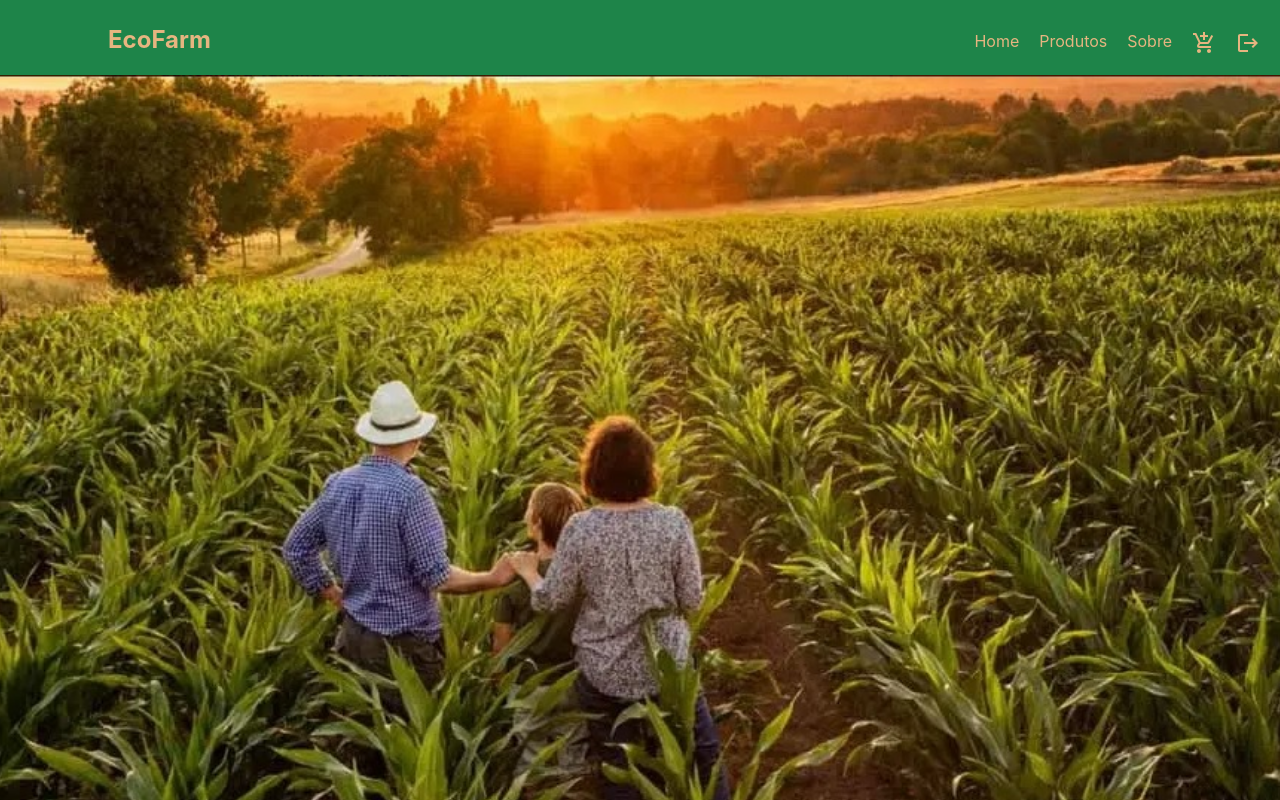
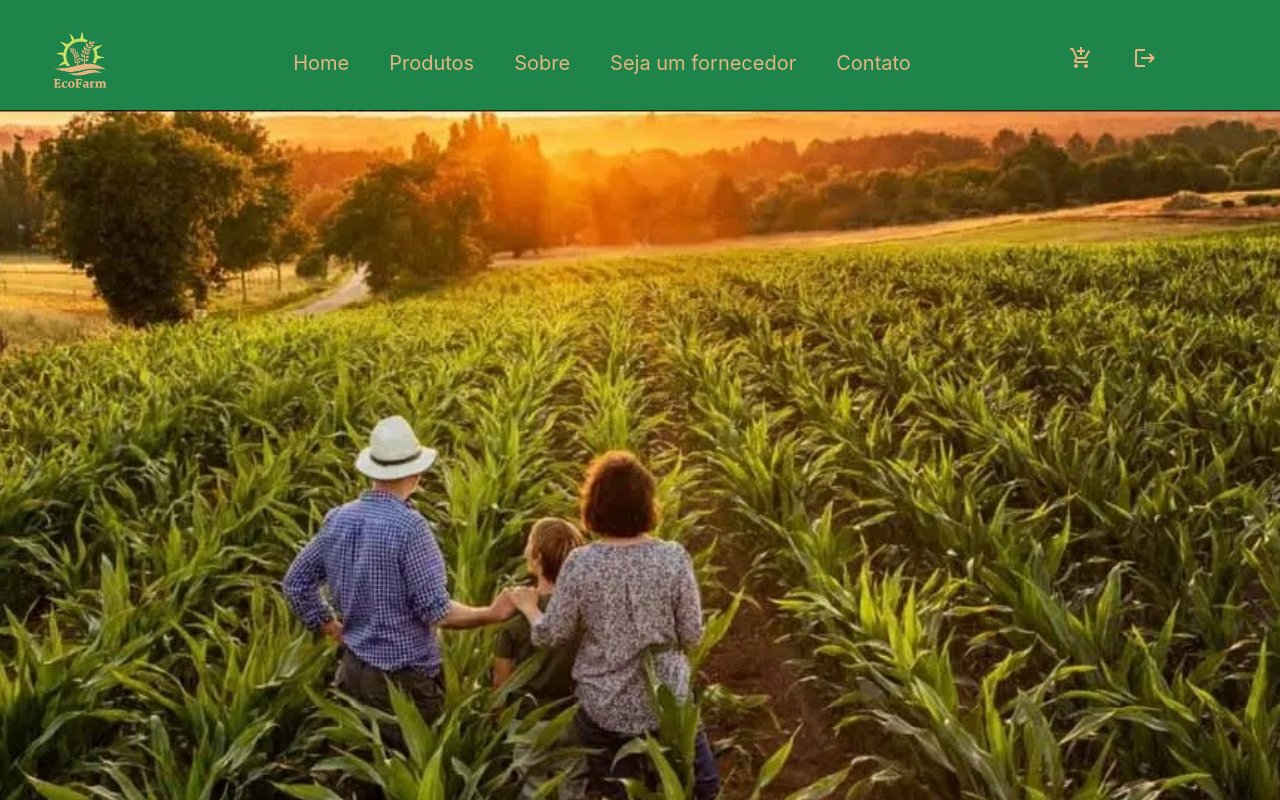
Before and after one commit to Fernanda-Chagas/Projeto-EcoFarm-React, a React (Create React App) app: page / in a window 1280 px wide. Shown: the top 800 px of the page. Built offline with nearby package versions, Linux system fonts and the light colour scheme.

Commit message:
@Fernanda-Chagas [Task: Componente Navbar estilizado]{12/09/2022 14:09

```diff
--- a/src/components/estaticos/navbar/Navbar.css
+++ b/src/components/estaticos/navbar/Navbar.css
@@ -9,9 +9,17 @@
     color:  #E6B580;
     width: 100%;
 }
+.loguinho{
+    background-image: url(EcoFarm.png);
+    background-size: 100%;
+    width: 110px;
+    height: 110px;
+    padding-right: 20px;
 
+
+}
 .menu-n{
-    align-items: flex-start;
+    align-items: flex-end;
     display: flex;
     flex-direction: row;
     justify-content: space-between;
@@ -20,24 +28,29 @@
     padding-left: 15px;
     padding-right: 15px;
     width: 90%;
-    margin-right: 5px;
+    margin-right: 100px;
 }
 
 .list-n{
     list-style: none;
     display: flex;
     cursor: pointer;
+    padding-bottom: 15px;
+    font-size: 20px;
 
 }
 
 .list-n li{
     padding-left: 20px;
     padding-top: 10px;
+    margin: 0 10px 0 10px;
 
 }
 
+
 .link {
     color:#E6B580;
+    font-size: large !important;
 
 }
 .list-n a:hover{
--- a/src/components/estaticos/navbar/Navbar.tsx
+++ b/src/components/estaticos/navbar/Navbar.tsx
@@ -8,26 +8,34 @@ function Navbar() {
 
     return (
         <nav  >
+
             <main id='basics' >
+
                 <section className='menu-n'  >
-                    <article >
-                        <h2 >
-                            EcoFarm
-                        </h2>
-                    </article>
 
+                    <div className='loguinho'></div>
                     <section>
                         <article>
                             <ul className='list-n'>
                                 <li><a href='#'>Home</a></li>
                                 <li><a href='#'>Produtos</a></li>
                                 <li><a href='#'>Sobre</a></li>
-                                <li><a href='#'><AddShoppingCartIcon /></a></li>
-                                <li> <Link to='/login' className='link'><LogoutIcon /></Link> </li>
+                                <li><a href='#'>Seja um fornecedor</a></li>
+                                <li><a href='#'>Contato</a></li>
+
                             </ul>
+
                         </article>
                     </section>
-                    </section>
+                    <section>
+                            <article>
+                                <ul className='list-n'>
+                                    <li><a href='#'><AddShoppingCartIcon/></a></li>
+                                    <li> <Link to='/login' className='link' ><LogoutIcon /></Link> </li>
+                                </ul>
+                            </article>
+                            </section>
+                </section>
             </main>
         </nav>
     );
```
Also changed, not shown: src/assets/img/EcoFarm.png (added), src/components/estaticos/navbar/EcoFarm.png (added).
